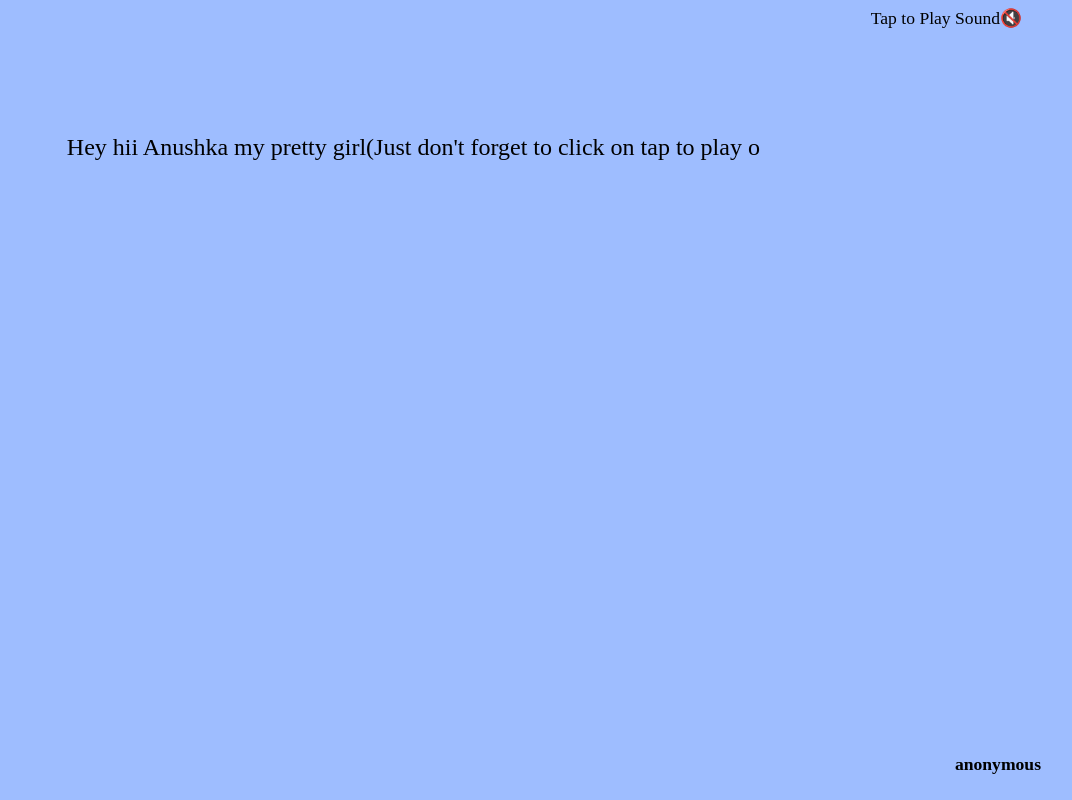
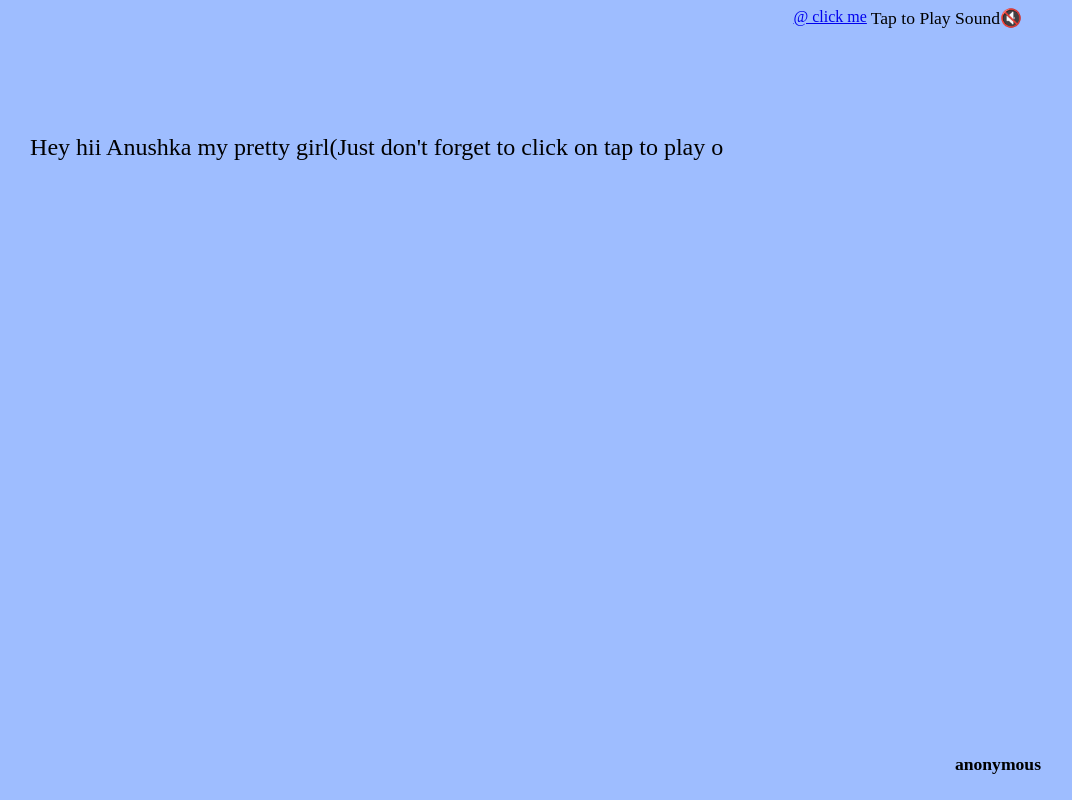
Before and after one commit to XXCCCSSX/anushka, a plain HTML site: page letter.html in a window 1280 px wide. Shown: the whole page, without its empty margins (194-1266 px from the left). Drawn offline with Linux system fonts and the light colour scheme.

Commit message:
Update letter.html

```diff
--- a/letter.html
+++ b/letter.html
@@ -31,6 +31,7 @@
         >anonymous</a
       >
     </footer>
+    <a href="new.html">@ click me </a>
     <script src="untoldcoding.js"></script>
     <script>
       var pause = document.querySelector(".pause");
```
